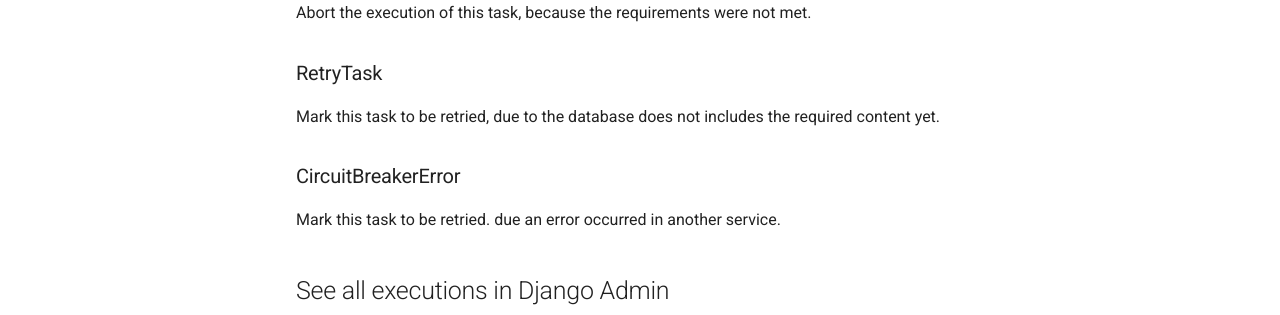
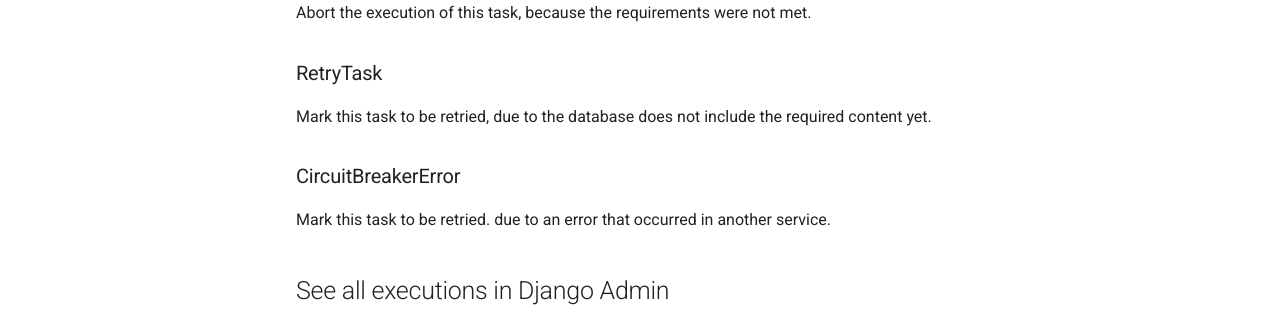
Before and after one commit to breatheco-de/celery-task-manager-django-plugin, an MkDocs documentation site: the page built from docs/getting-started/task.md, in a window 1280 px wide and 900 px high, scrolled down 839 px. Shown: the part 456-771 px from the top of the window. Built offline with MkDocs 1.6.1 and Material for MkDocs 9.7.7, drawn with Linux system fonts in a browser that asks for light colours; comment, search, counter and statistics services are not loaded; some of the changed text lies outside the part shown.

Commit message:
add some fixes

```diff
--- a/docs/getting-started/task.md
+++ b/docs/getting-started/task.md
@@ -52,11 +52,11 @@ Abort the execution of this task, because the requirements were not met.
 
 ### RetryTask
 
-Mark this task to be retried, due to the database does not includes the required content yet.
+Mark this task to be retried, due to the database does not include the required content yet.
 
 ### CircuitBreakerError
 
-Mark this task to be retried. due an error occurred in another service.
+Mark this task to be retried. due to an error that occurred in another service.
 
 ## See all executions in Django Admin
 
```
Also changed, not shown: other parts of docs/getting-started/task.md (+1 -1 lines), docs/getting-started/schedule-tasks.md (+2 -2 lines), 1 other file.
